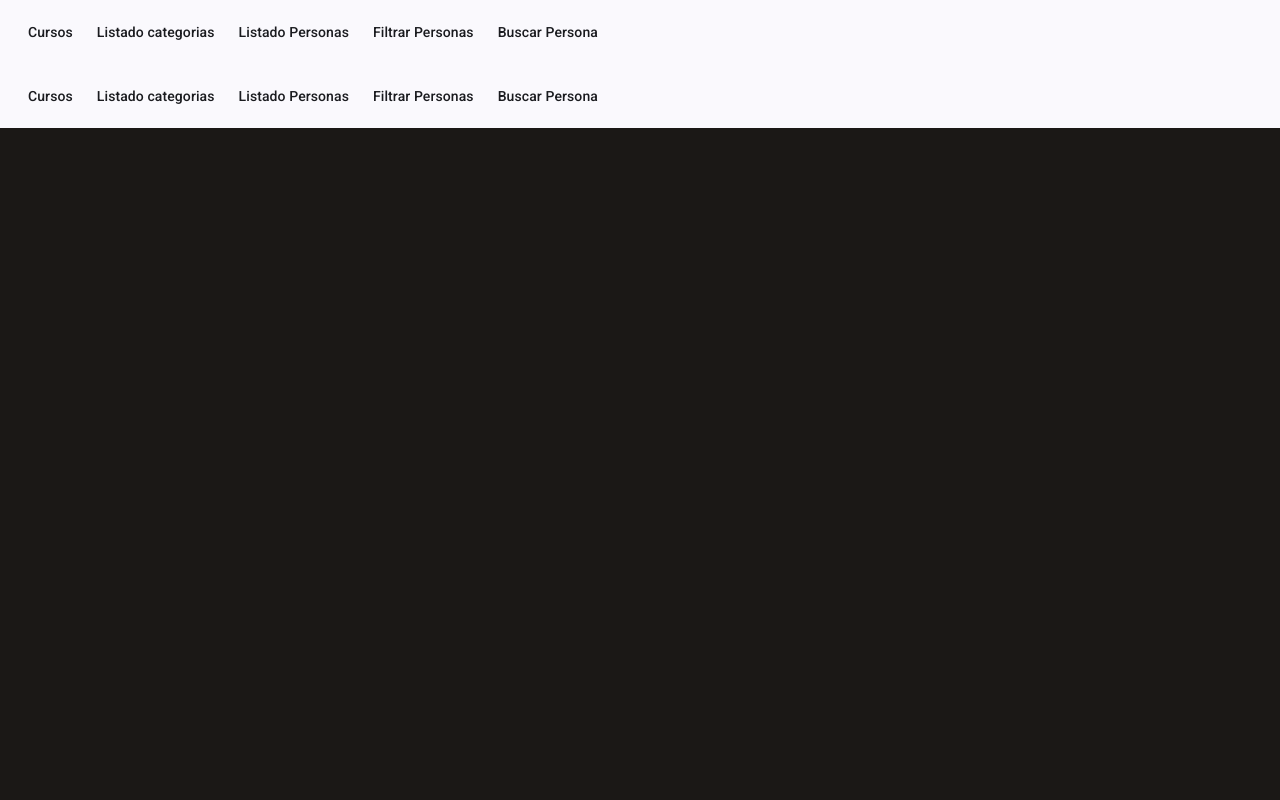
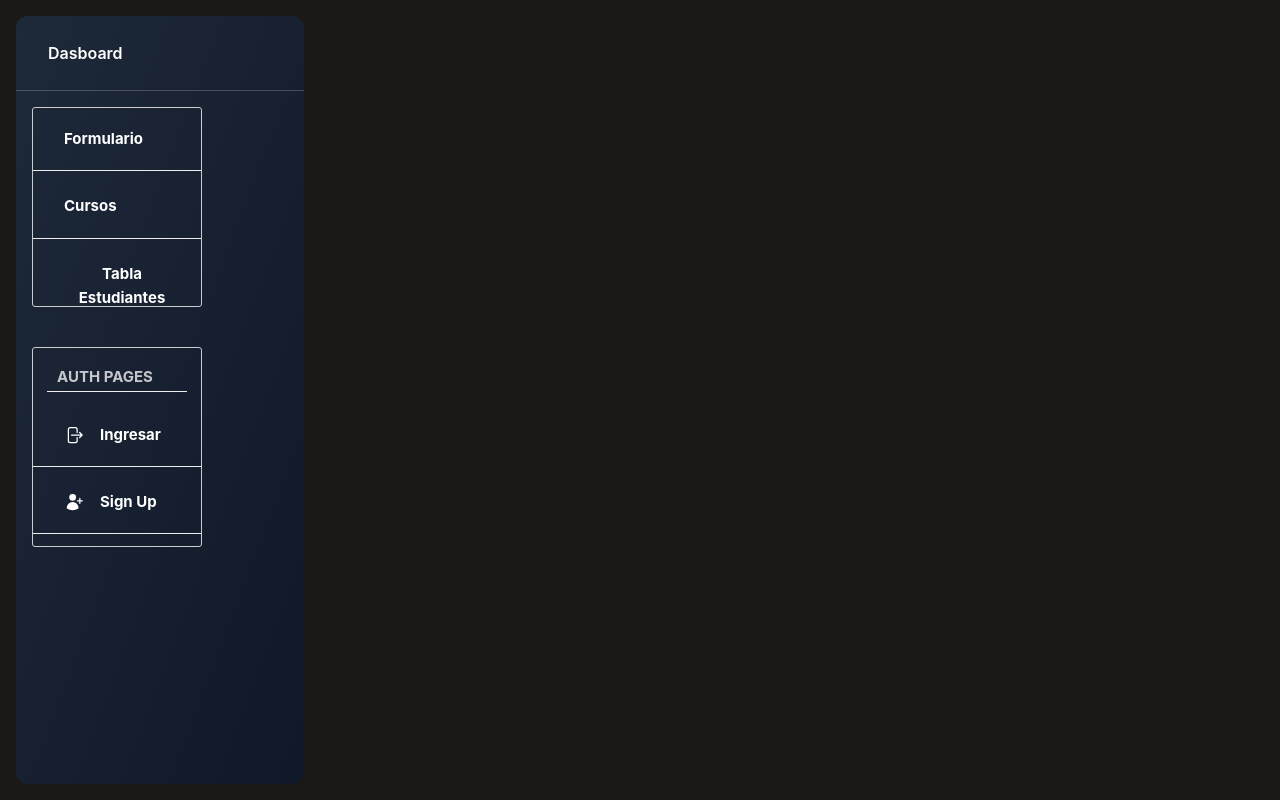
Before and after one commit to ramonantoniosantoscuevas15/registro-estudiantes, an Angular app: page /menu in a window 1280 px wide. Built offline with nearby package versions, Linux system fonts and the light colour scheme.

Commit message:
menu listo

```diff
--- a/src/app/cursos/cursos.html
+++ b/src/app/cursos/cursos.html
@@ -1,4 +1,4 @@
-
+<div class="p-5 xl:ml-90">
 <form (submit)="guadarCurso()" [formGroup]="form">
   <div class="mt-10 grid grid-cols-1 gap-x-6 gap-y-8 sm:grid-cols-6">
     <div class="sm:col-span-3">
@@ -31,3 +31,4 @@
   </div>
 
 </form>
+</div>
--- a/src/app/estudiantes/estudiantes.html
+++ b/src/app/estudiantes/estudiantes.html
@@ -1,3 +1,5 @@
+<div class="p-5 xl:ml-90">
+
 
 <form (submit)="guardarestudiante()" [formGroup]="form" >
 
@@ -164,3 +166,6 @@
 
 
 </form>
+
+
+</div>
--- a/src/app/shared/menu/menu.html
+++ b/src/app/shared/menu/menu.html
@@ -1,4 +1,113 @@
-<mat-toolbar>
+<!-- component -->
+<div>
+  <aside
+    class="bg-linear-to-br from-gray-800 to-gray-900 -translate-x-80 fixed inset-0 z-50 my-4 ml-4 h-[calc(100vh-32px)] w-72 rounded-xl transition-transform duration-300 xl:translate-x-0">
+    <div class="relative border-b border-white/20">
+      <a class="flex items-center gap-4 py-6 px-8" href="#/">
+        <h6 class="block antialiased tracking-normal font-sans text-base font-semibold leading-relaxed text-white">
+          Dasboard</h6>
+      </a>
+      <button
+        class="middle none font-sans font-medium text-center uppercase transition-all disabled:opacity-50 disabled:shadow-none disabled:pointer-events-none w-8 max-w-8 h-8 max-h-8 rounded-lg text-xs text-white hover:bg-white/10 active:bg-white/30 absolute right-0 top-0 grid rounded-br-none rounded-tl-none xl:hidden"
+        type="button">
+        <span class="absolute top-1/2 left-1/2 transform -translate-y-1/2 -translate-x-1/2">
+          <svg xmlns="http://www.w3.org/2000/svg" fill="none" viewBox="0 0 24 24" stroke-width="2.5"
+            stroke="currentColor" aria-hidden="true" class="h-5 w-5 text-white">
+            <path stroke-linecap="round" stroke-linejoin="round" d="M6 18L18 6M6 6l12 12"></path>
+          </svg>
+        </span>
+      </button>
+    </div>
+    <div class="m-4">
+      <ul class="mb-10 flex flex-col gap-1">
+        <li>
+          <a href="#">
+            <button
+              class="middle none font-sans font-bold center transition-all disabled:opacity-50 disabled:shadow-none disabled:pointer-events-none text-xs py-3 rounded-lg text-white hover:bg-white/10 active:bg-white/30 w-full flex items-center gap-4 px-4 capitalize"
+              type="button">
+
+
+              <p class="block antialiased font-sans text-base leading-relaxed text-inherit font-medium capitalize">
+                Formulario</p>
+            </button>
+          </a>
+        </li>
+        <li>
+          <a aria-current="page" routerLink="cursos">
+            <button
+              class="middle none font-sans font-bold center transition-all disabled:opacity-50 disabled:shadow-none disabled:pointer-events-none text-xs py-3 rounded-lg text-white hover:bg-white/10 active:bg-white/30 w-full flex items-center gap-4 px-4 capitalize"
+              type="button">
+
+              <p class="block antialiased font-sans text-base leading-relaxed text-inherit font-medium capitalize">
+                Cursos</p>
+            </button>
+          </a>
+        </li>
+        <li>
+          <a class="" href="#">
+            <button
+              class="middle none font-sans font-bold center transition-all disabled:opacity-50 disabled:shadow-none disabled:pointer-events-none text-xs py-3 rounded-lg text-white hover:bg-white/10 active:bg-white/30 w-full flex items-center gap-4 px-4 capitalize"
+              type="button">
+
+              <p class="block antialiased font-sans text-base leading-relaxed text-inherit font-medium capitalize">
+                Tabla Estudiantes</p>
+            </button>
+          </a>
+        </li>
+        <li>
+          <a class="" href="#">
+            <button
+              class="middle none font-sans font-bold center transition-all disabled:opacity-50 disabled:shadow-none disabled:pointer-events-none text-xs py-3 rounded-lg text-white hover:bg-white/10 active:bg-white/30 w-full flex items-center gap-4 px-4 capitalize"
+              type="button">
+
+              <p class="block antialiased font-sans text-base leading-relaxed text-inherit font-medium capitalize">
+                Tabla Cursos</p>
+            </button>
+          </a>
+        </li>
+      </ul>
+      <ul class="mb-4 flex flex-col gap-1">
+        <li class="mx-3.5 mt-4 mb-2">
+          <p class="block antialiased font-sans text-sm leading-normal text-white font-black uppercase opacity-75">auth
+            pages</p>
+        </li>
+        <li>
+          <a class="" href="#">
+            <button
+              class="middle none font-sans font-bold center transition-all disabled:opacity-50 disabled:shadow-none disabled:pointer-events-none text-xs py-3 rounded-lg text-white hover:bg-white/10 active:bg-white/30 w-full flex items-center gap-4 px-4 capitalize"
+              type="button">
+              <svg xmlns="http://www.w3.org/2000/svg" viewBox="0 0 24 24" fill="currentColor" aria-hidden="true"
+                class="w-5 h-5 text-inherit">
+                <path fill-rule="evenodd"
+                  d="M7.5 3.75A1.5 1.5 0 006 5.25v13.5a1.5 1.5 0 001.5 1.5h6a1.5 1.5 0 001.5-1.5V15a.75.75 0 011.5 0v3.75a3 3 0 01-3 3h-6a3 3 0 01-3-3V5.25a3 3 0 013-3h6a3 3 0 013 3V9A.75.75 0 0115 9V5.25a1.5 1.5 0 00-1.5-1.5h-6zm10.72 4.72a.75.75 0 011.06 0l3 3a.75.75 0 010 1.06l-3 3a.75.75 0 11-1.06-1.06l1.72-1.72H9a.75.75 0 010-1.5h10.94l-1.72-1.72a.75.75 0 010-1.06z"
+                  clip-rule="evenodd"></path>
+              </svg>
+              <p class="block antialiased font-sans text-base leading-relaxed text-inherit font-medium capitalize">Ingresar</p>
+            </button>
+          </a>
+        </li>
+        <li>
+          <a class="" href="#">
+            <button
+              class="middle none font-sans font-bold center transition-all disabled:opacity-50 disabled:shadow-none disabled:pointer-events-none text-xs py-3 rounded-lg text-white hover:bg-white/10 active:bg-white/30 w-full flex items-center gap-4 px-4 capitalize"
+              type="button">
+              <svg xmlns="http://www.w3.org/2000/svg" viewBox="0 0 24 24" fill="currentColor" aria-hidden="true"
+                class="w-5 h-5 text-inherit">
+                <path
+                  d="M6.25 6.375a4.125 4.125 0 118.25 0 4.125 4.125 0 01-8.25 0zM3.25 19.125a7.125 7.125 0 0114.25 0v.003l-.001.119a.75.75 0 01-.363.63 13.067 13.067 0 01-6.761 1.873c-2.472 0-4.786-.684-6.76-1.873a.75.75 0 01-.364-.63l-.001-.122zM19.75 7.5a.75.75 0 00-1.5 0v2.25H16a.75.75 0 000 1.5h2.25v2.25a.75.75 0 001.5 0v-2.25H22a.75.75 0 000-1.5h-2.25V7.5z">
+                </path>
+              </svg>
+              <p class="block antialiased font-sans text-base leading-relaxed text-inherit font-medium capitalize">sign
+                up</p>
+            </button>
+          </a>
+        </li>
+      </ul>
+    </div>
+  </aside>
+</div>
+
+<!-- <mat-toolbar>
    <span>
 
   </span>
@@ -9,4 +118,4 @@
     <a mat-button routerLink="estudiantes/filtro">Filtrar Personas</a>
     <a mat-button routerLink="bucarpersona">Buscar Persona</a>
   </div>
-</mat-toolbar>
+</mat-toolbar> -->
```
